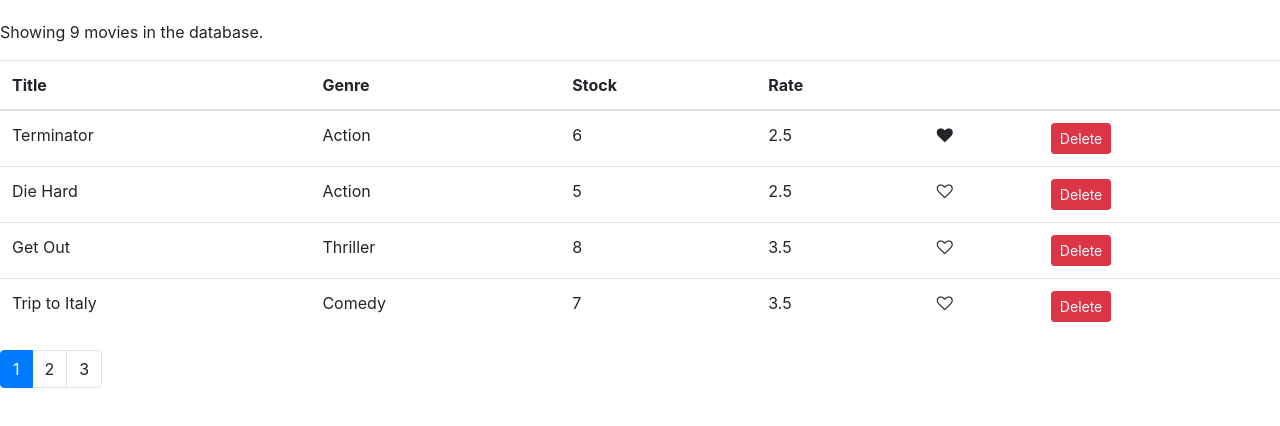
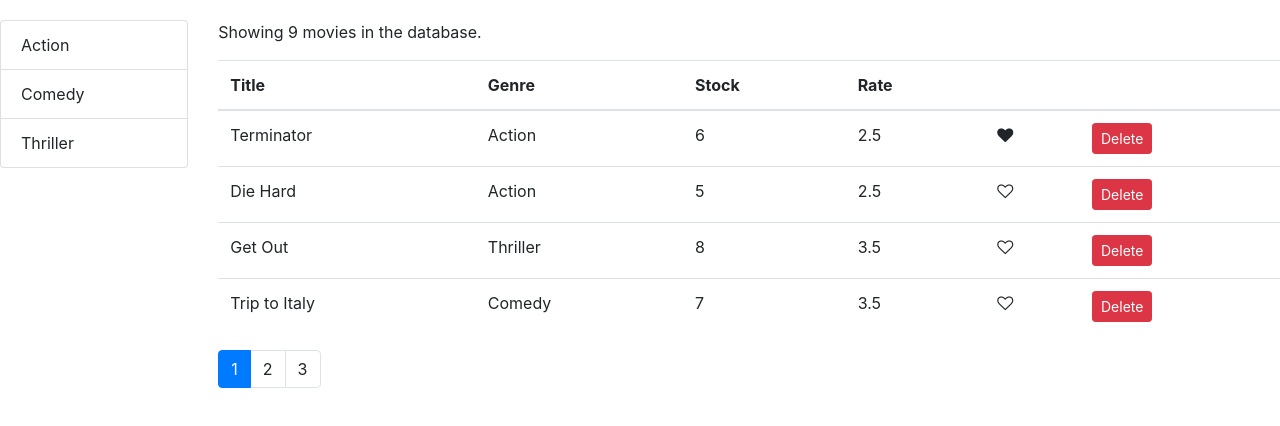
Before and after one commit to mjpolifka/react-tut, a React (Create React App) app in the folder vidly/: page / in a window 1280 px wide. Shown: the top 426 px of the page. Built offline with nearby package versions, Linux system fonts and the light colour scheme.

Commit message:
added filter box for genres, enabled selecting

```diff
--- /dev/null
+++ b/vidly/src/components/common/listGroup.jsx
@@ -0,0 +1,29 @@
+import propTypes from "prop-types";
+
+const ListGroup = (props) => {
+  const {items, textProperty, valueProperty, onItemSelect, selectedItem} = props;
+  return (
+    <ul className="list-group">
+      {items.map(item => (
+        <li
+          onClick={() => onItemSelect(item)}
+          key={item[valueProperty]}
+          className={item === selectedItem ? "list-group-item active" : "list-group-item"}
+        >
+          {item[textProperty]}
+        </li>
+      ))}
+    </ul>
+  );
+}
+
+ListGroup.defaultProps = {
+  textProperty: 'name',
+  valueProperty: '_id'
+}
+
+ListGroup.propTypes = {
+
+}
+
+export default ListGroup;
--- a/vidly/src/components/movies.jsx
+++ b/vidly/src/components/movies.jsx
@@ -1,18 +1,27 @@
 import React, { Component } from 'react';
-import { getMovies, deleteMovie } from '../services/fakeMovieService';
+
+import { getMovies } from '../services/fakeMovieService';
+import { getGenres } from '../services/fakeGenreService';
+import { paginate } from '../utils/paginate';
+
 import Like from './common/like'
 import Pagination from './common/pagination';
-import { paginate } from '../utils/paginate';
+import ListGroup from './common/listGroup';
 
 class Movies extends Component {
   state = {
-    movies: getMovies(),
+    movies: [],
+    genres: [],
     pageSize: 4,
     currentPage: 1
   }
 
+  componentDidMount() {
+    this.setState({movies: getMovies(), genres: getGenres()})
+  }
+
   render() {
-    const { pageSize, currentPage, movies: allMovies } = this.state;
+    const { pageSize, currentPage, movies: allMovies, genres, selectedGenre } = this.state;
     const {length: count} = this.state.movies;
 
     if (count === 0) return <p>There are no movies in the database.</p>;
@@ -20,7 +29,15 @@ class Movies extends Component {
     const movies = paginate(this.state.movies, currentPage, pageSize);
 
     return (
-      <React.Fragment>
+      <div className='row'>
+        <div className="col-2">
+          <ListGroup
+            items={genres}
+            selectedItem={selectedGenre}
+            onItemSelect={this.handleGenreSelect}
+          />
+        </div>
+        <div className="col">
           <p>Showing {count} movies in the database.</p>
           <table className="table">
             <thead>
@@ -47,7 +64,9 @@ class Movies extends Component {
             </tbody>
           </table>
           <Pagination itemsCount={count} pageSize={pageSize} currentPage={currentPage} onPageChange={this.handlePageChange} />
-      </React.Fragment>
+        </div>
+
+      </div>
     );
   }
 
@@ -67,6 +86,10 @@ class Movies extends Component {
   handlePageChange = (page) => {
     this.setState({currentPage: page})
   }
+
+  handleGenreSelect = (genre) => {
+    this.setState({selectedGenre: genre})
+  }
 }
 
 export default Movies;
```
Lines whose indentation alone changed are shown as unchanged.
